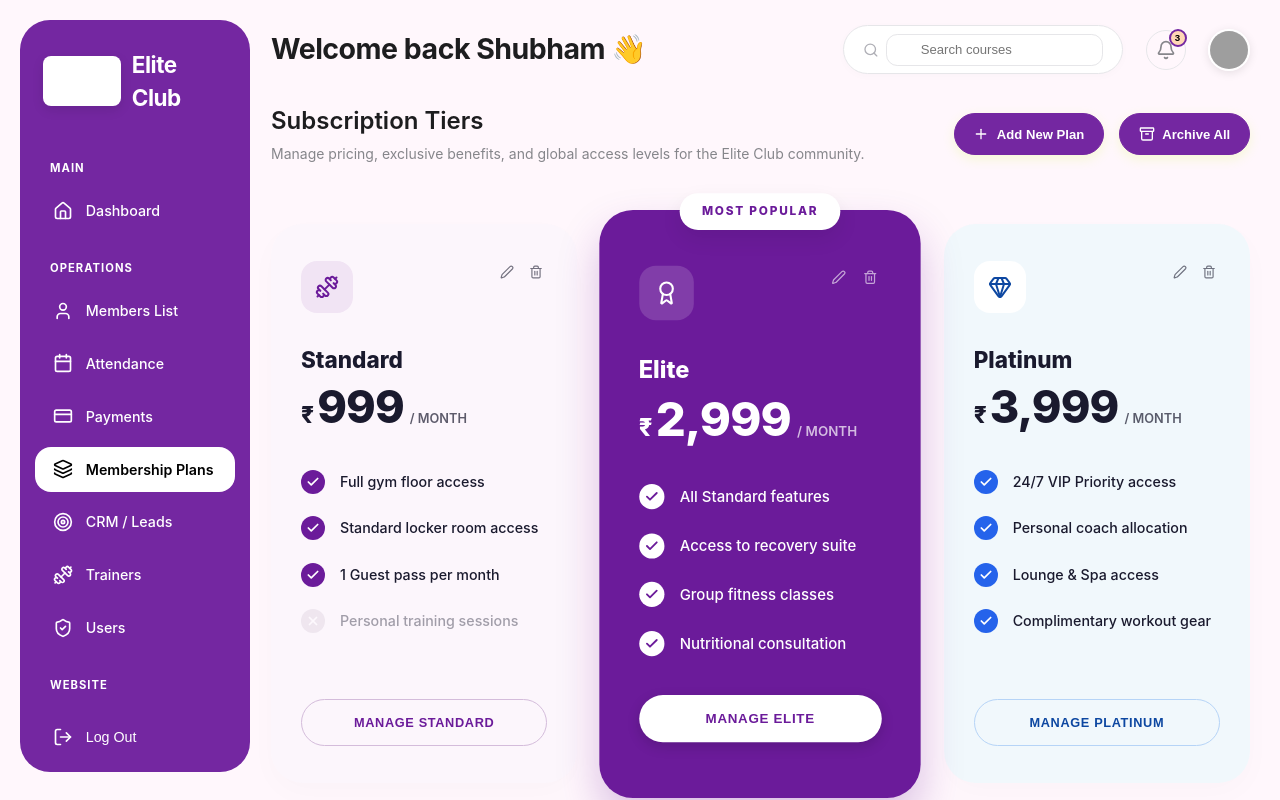
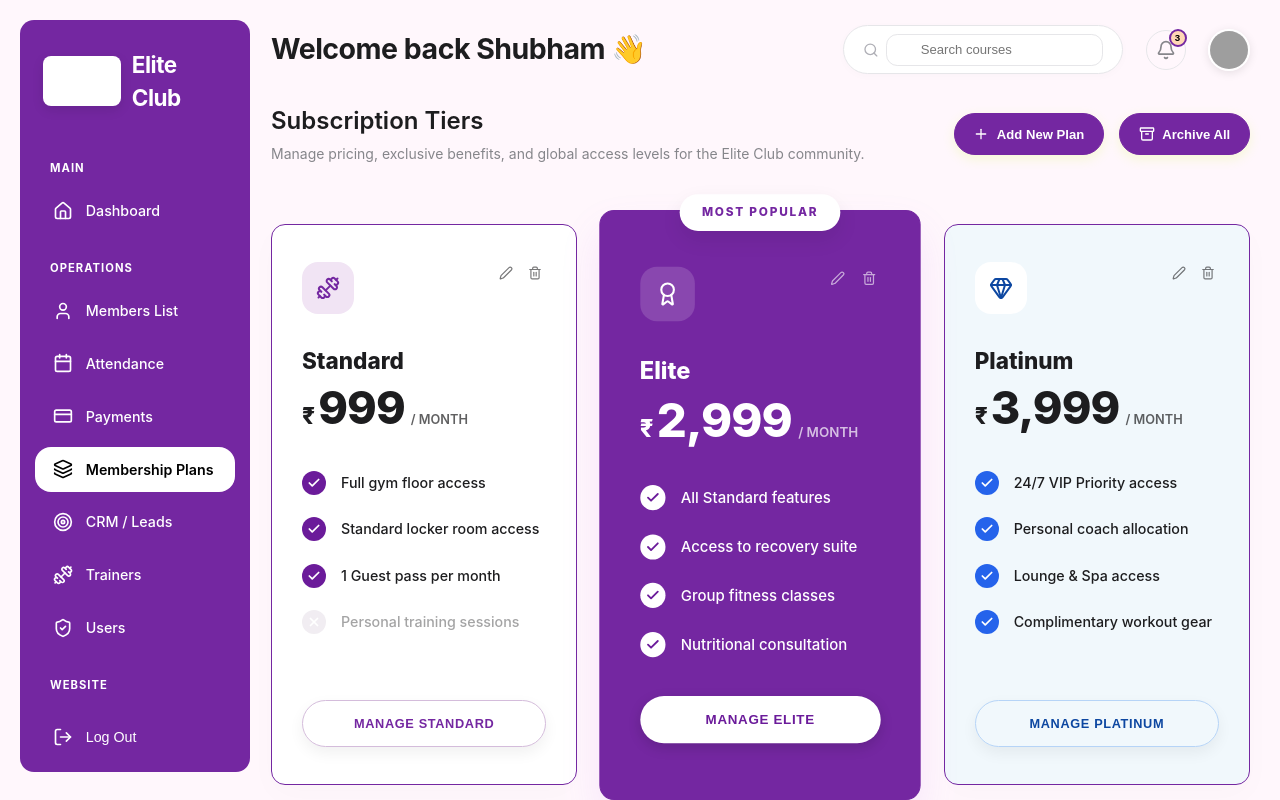
Before and after one commit to shubhammusale8076-rgb/gym-erp-portal, a React (Vite) app: page /plans in a window 1280 px wide. Built offline with nearby package versions, Linux system fonts and the light colour scheme; grey boxes are pictures that could not be loaded.

Commit message:
updated plans and setting page

```diff
--- a/src/components/Layout.css
+++ b/src/components/Layout.css
@@ -20,7 +20,7 @@
   display: flex;
   flex-direction: column;
   justify-content: start;
-  border-radius: 30px;
+  border-radius:var(--section-radius);
   padding: 5px 0;
 
 }
--- a/src/pages/Members/Members.jsx
+++ b/src/pages/Members/Members.jsx
@@ -47,7 +47,7 @@ const Members = () => {
           {
             label: " Add Member",
             icon: <UserPlus size={16} />,
-            onClick: () => { },
+            onClick: () => { setIsAddingMember(true) },
             className: "btn-primary"
           }
         ]}
--- a/src/pages/Plans/Plans.css
+++ b/src/pages/Plans/Plans.css
@@ -71,8 +71,7 @@
 
 .plan-card {
   position: relative;
-  background: #fff;
-  border-radius: 32px;
+  border-radius: var(--section-radius);
   padding: 2.5rem 2rem;
   display: flex;
   flex-direction: column;
@@ -82,22 +81,26 @@
 }
 
 .plan-card.theme-standard {
-  background-color: #fcf6fc;
-  color: #1a1a2e;
+  background-color: var(--bg-card);
+  color: var(--text-primary);
+  border: 1px solid var(--primary);
 }
 
 .plan-card.theme-elite {
-  background-color: #6b1b9a;
-  color: #fff;
+  background-color: var(--primary);
+  color: var(--bg-card);
+  border: 1px solid var(--primary);
   padding: 3.5rem 2.5rem; /* Taller */
   transform: scale(1.05); /* Elevate */
-  box-shadow: 0 20px 40px rgba(107, 27, 154, 0.25);
+  box-shadow: 0 20px 40px rgba(188, 96, 242, 0.119);
   z-index: 2;
 }
 
 .plan-card.theme-platinum {
   background-color: #f1f8fc;
-  color: #1a1a2e;
+  color: var(--text-primary);
+  border: 1px solid var(--primary);
+
 }
 
 /* Badges */
@@ -107,7 +110,7 @@
   left: 50%;
   transform: translateX(-50%);
   background: #fff;
-  color: #6b1b9a;
+  color: var(--primary);
   font-size: 0.75rem;
   font-weight: 800;
   letter-spacing: 0.15em;
@@ -137,7 +140,7 @@
 
 .theme-standard .plan-icon-wrapper {
   background: #f1e4f4;
-  color: #6b1b9a;
+  color: var(--primary);
 }
 
 .theme-elite .plan-icon-wrapper {
@@ -195,6 +198,8 @@
   letter-spacing: -0.02em;
   line-height: 1;
 }
+
+
 
 .plan-period {
   font-size: 0.85rem;
@@ -277,19 +282,21 @@
   padding: 1rem;
   border-radius: 99px;
   font-size: 0.85rem;
-  font-weight: 800;
+  font-weight: 600;
   letter-spacing: 0.05em;
   cursor: pointer;
-  transition: all 0.2s;
+  transition: all 0.2s ease-in-out;
   background: transparent;
+  box-shadow: 0 6px 15px rgba(0, 0, 0, 0.06);
+
 }
 
 .theme-standard .plan-manage-btn {
   border: 1px solid #d4bcdb;
-  color: #6b1b9a;
+  color: var(--primary);
 }
 .theme-standard .plan-manage-btn:hover {
-  background: #f1e4f4;
+  background: var(--primary-hover);
 }
 
 .theme-elite .plan-manage-btn {
--- a/src/pages/Plans/Plans.jsx
+++ b/src/pages/Plans/Plans.jsx
@@ -141,7 +141,7 @@ const Plans = () => {
           {
             label: " Add New Plan",
             icon: <Plus size={16} />,
-            onClick: () => { },
+            onClick: () => {setModalMode('create') },
             className: "btn-primary"
           },
           {
@@ -405,9 +405,7 @@ const Plans = () => {
                     onChange={e => setNewFeature(e.target.value)}
                     onKeyPress={e => e.key === 'Enter' && addFeature()}
                   />
-                  <button className="btn btn-primary" style={{ padding: '0.75rem' }} onClick={addFeature}>
-                    <Plus size={20} />
-                  </button>
+
                 </div>
 
                 <div className="feature-list-preview">
--- a/src/pages/Settings/Settings.jsx
+++ b/src/pages/Settings/Settings.jsx
@@ -18,11 +18,11 @@ const Settings = () => {
                     actions={[]}
                 />
                 <div className="settings-nav-links">
-                    <a href="/settings/profile">Profile</a>
-                    <a href="/settings/security">Security</a>
-                    <a href="/settings/integrations">integrations</a>
-                    <a href="/settings/notifications">Notifications</a>
-                    <a href="/settings/payment">Payment</a>
+                    <Link to="/settings/profile">Profile</Link>
+                    <Link to="/settings/security">Security</Link>
+                    <Link to="/settings/integrations">integrations</Link>
+                    <Link to="/settings/notifications">Notifications</Link>
+                    <Link to="/settings/payments">Payment</Link>
                 </div>
             </div>
             <div className="set-grid">
```
